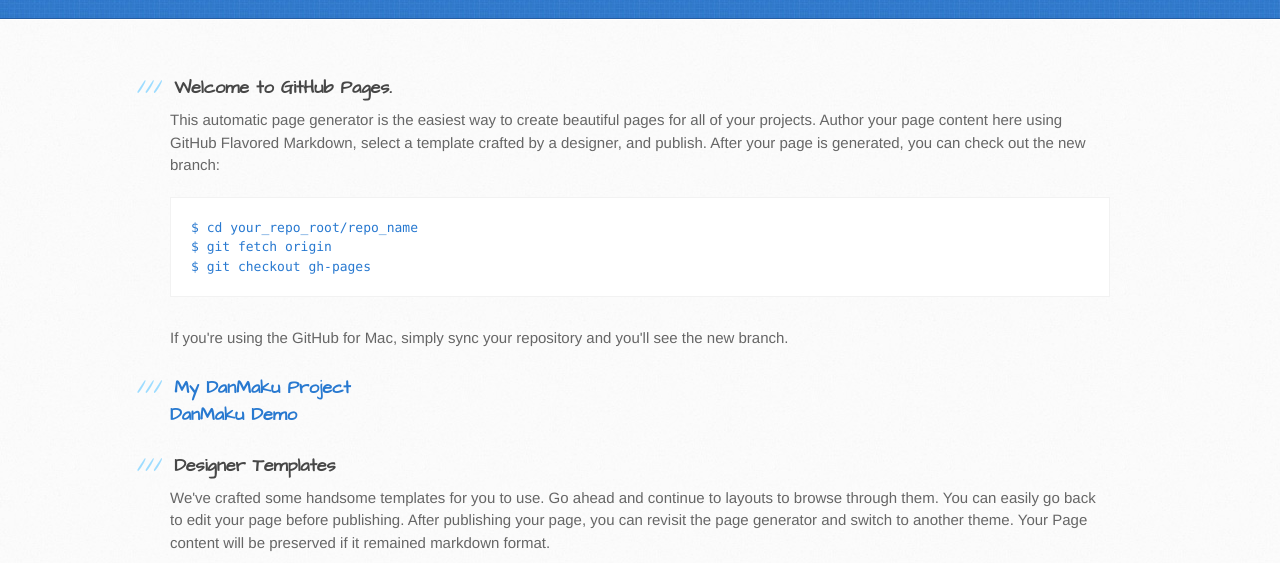
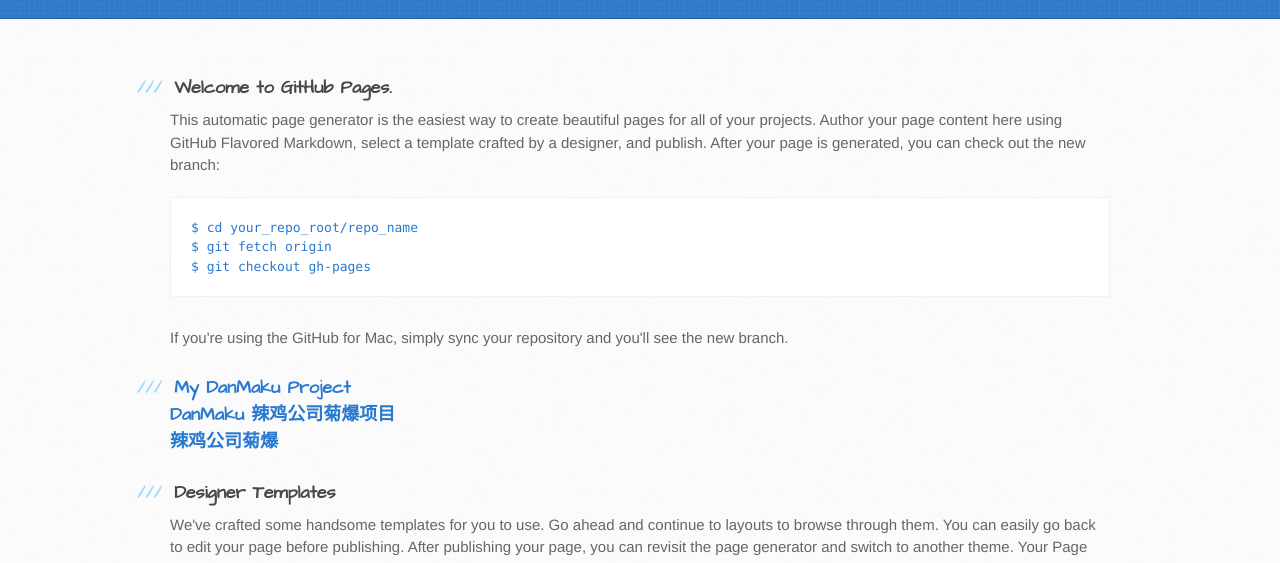
Before and after one commit to lichddd/lichddd.github.io, a plain HTML site: page index.html in a window 1280 px wide. Shown: the part 182-745 px from the top of the page. Drawn offline with Linux system fonts and the light colour scheme.

Commit message:
增加辣鸡公司菊爆项目

```diff
--- a/index.html
+++ b/index.html
@@ -43,7 +43,11 @@
 
  <h3>
  	<a class="anchor" href="http://github.com/lichddd/Html5DanMaku" target="_blank" aria-hidden="true">My DanMaku Project</a><br />
-	<a class="anchor" href="http://lichddd.github.io/Html5DanMaku/" target="_blank" aria-hidden="true">DanMaku Demo</a>
+	<a class="anchor" href="http://lichddd.github.io/Html5DanMaku/" target="_blank" aria-hidden="true">DanMaku</a>
+
+	<a class="anchor" href="http://github.com/lichddd/BlackKaiSha" target="_blank" aria-hidden="true">辣鸡公司菊爆项目</a><br />
+	<a class="anchor" href="http://lichddd.github.io/BlackKaiSha/" target="_blank" aria-hidden="true">辣鸡公司菊爆</a>
+
  </h3>
 
 
```
